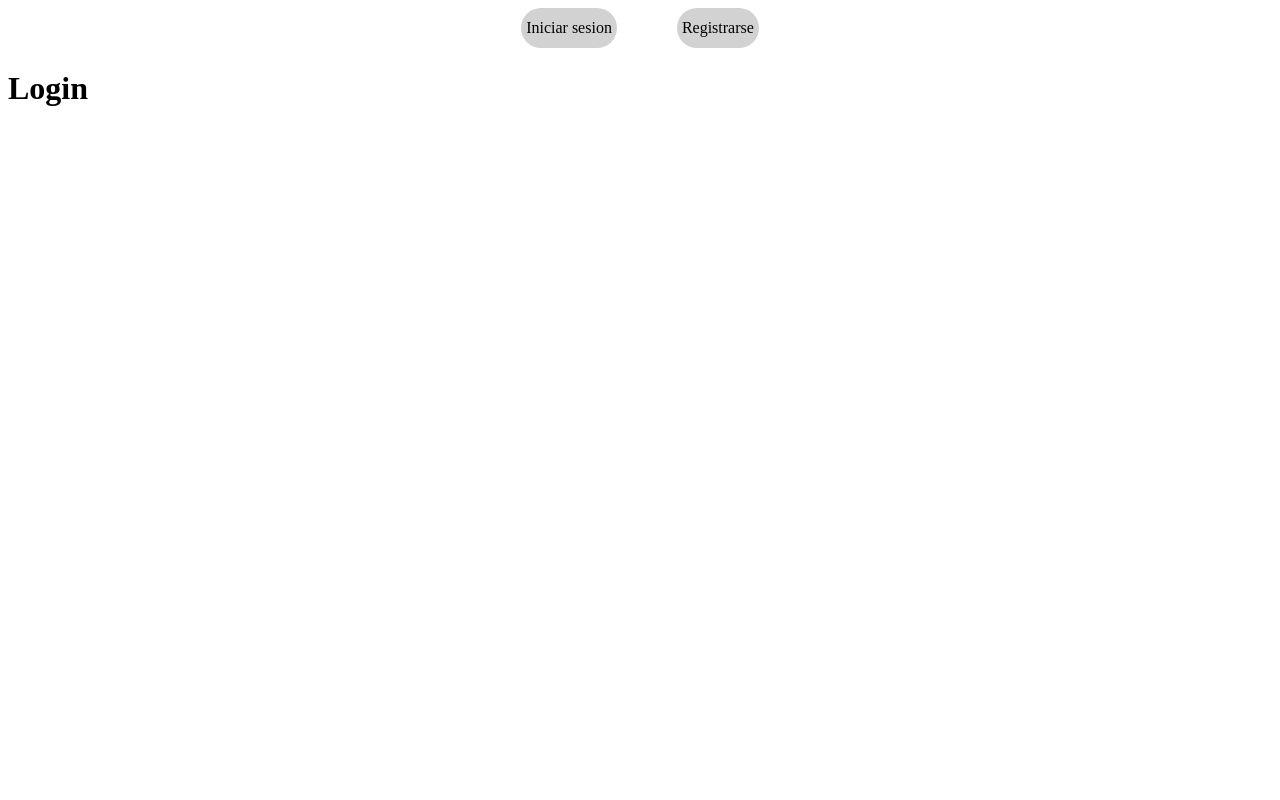
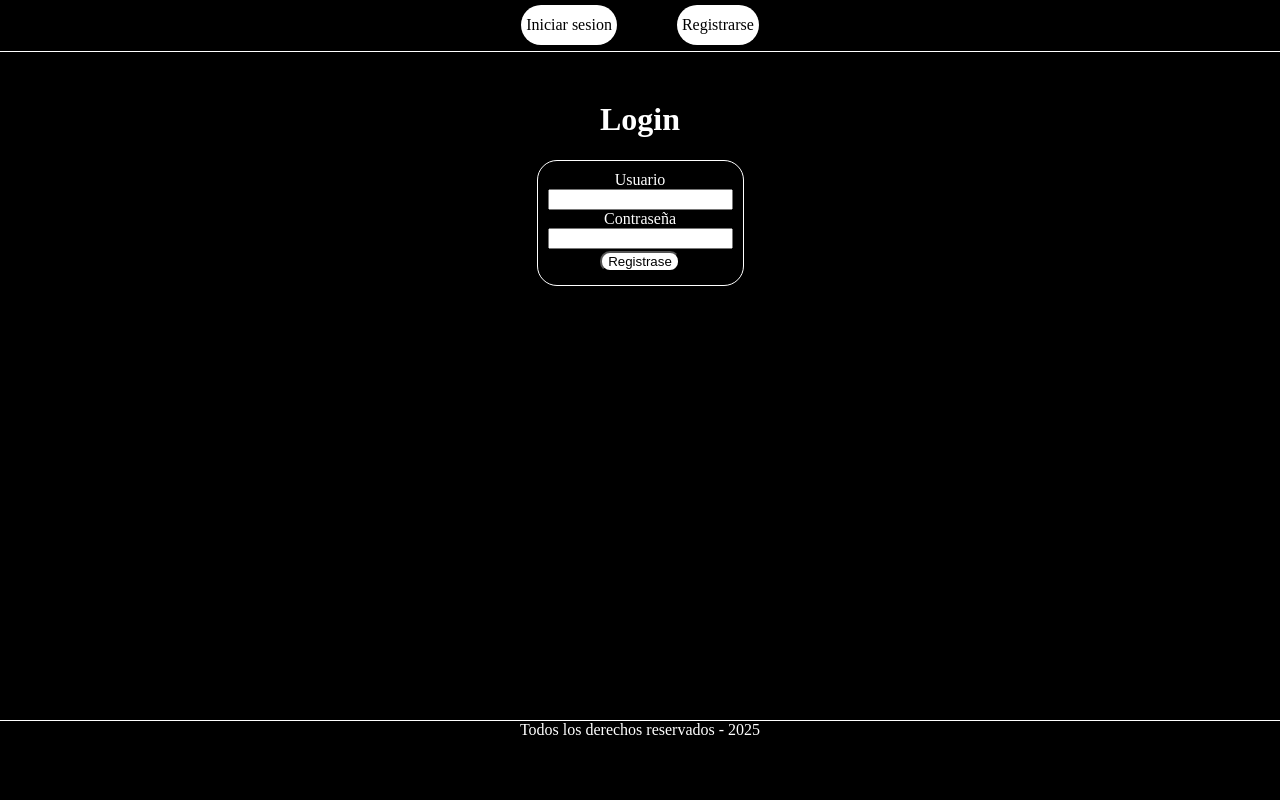
Before and after one commit to cazifu/EcoSmart, a Django app: page /login/ in a window 1280 px wide. Run offline with Django 5.2, Linux system fonts and the light colour scheme.

Commit message:
decore un poco el login y el css (no funcionan todavia)

```diff
--- /dev/null
+++ b/Django/EcoSmart/App/static/css/footer.css
@@ -0,0 +1,7 @@
+footer{
+    display: flex;
+    flex-direction: row;
+    justify-content: center;
+    border-top: solid 1px #ffffff;
+    color: white;
+}
--- a/Django/EcoSmart/App/static/css/header.css
+++ b/Django/EcoSmart/App/static/css/header.css
@@ -3,7 +3,10 @@ nav{
     flex-direction: row;
     align-content: center;
     justify-content: center;
-   height: 41px;
+    height: 41px;
+    padding: 5px;
+    background-color: #000000;
+    border-bottom: solid 1px #ffffff;
 }
 
 a{
@@ -12,7 +15,7 @@ a{
     text-decoration: none;
     margin: 0 30px 0 30px;
     color: black;
-    background-color: #d2d2d2;
+    background-color: #ffffff;
     height: 30px;
     border-radius: 50px;
     padding: 5px;
@@ -21,6 +24,7 @@ a{
 }
 
 a:hover{
+    border: solid 1px #ffffff   ;
     background-color: black;
     color: rgb(255, 255, 255);
 }
--- /dev/null
+++ b/Django/EcoSmart/App/static/css/login.css
@@ -0,0 +1,34 @@
+h1{
+    color: white;
+}
+
+body{
+    display: grid;
+    grid-template-rows: 10% 80% 10%;
+    min-height: 100vh;
+    margin: 0;
+    background-color: black;
+}
+
+main{
+    display: flex;
+    flex-direction: column;
+    align-items: center;
+}
+
+.caja-login{
+    display: flex;
+    flex-direction: column;
+    align-items: center;
+    border-radius: 20px;
+    padding: 10px;
+    border: solid 1px #ffff;
+    color: white;
+}
+
+.boton{
+    margin: 2.5px;
+    background-color: rgb(255, 255, 255);
+    color: rgb(0, 0, 0);
+    border-radius: 10px;
+}
--- /dev/null
+++ b/Django/EcoSmart/App/templates/footer.html
@@ -0,0 +1,3 @@
+<footer>
+    Todos los derechos reservados - 2025
+</footer>
--- a/Django/EcoSmart/App/templates/login.html
+++ b/Django/EcoSmart/App/templates/login.html
@@ -5,11 +5,28 @@
     <meta name="viewport" content="width=device-width, initial-scale=1.0">
         {% load static %}
     <link rel="stylesheet" href="{% static 'css/header.css' %}">
+    <link rel="stylesheet" href="{% static 'css/footer.css' %}">
+    <link rel="stylesheet" href="{% static 'css/login.css' %}">
     <title>Document</title>
 </head>
 <body>
     {% include 'header.html'%}
 
-    <H1>Login</H1>
+    <main>
+
+        <H1>Login</H1>
+
+        <div class="caja-login">
+
+            <label for="">Usuario</label>
+            <input type="text">
+            <label for="">Contraseña</label>
+            <input type="password">
+            <input type="button" value="Registrase" class="boton">
+        </div>
+
+    </main>
+
+    {% include 'footer.html'%}
 </body>
 </html>
```
Also changed, not shown: Django/EcoSmart/App/static/css/register.css (added, +34 -0 lines), Django/EcoSmart/App/templates/register.html (+20 -1 lines).
